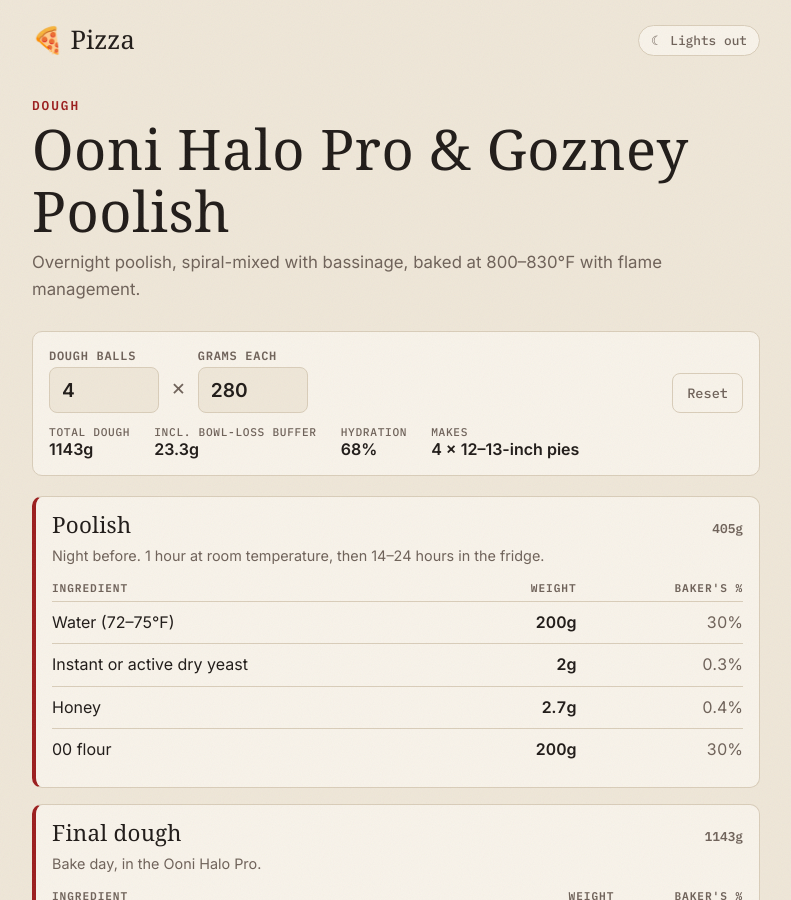
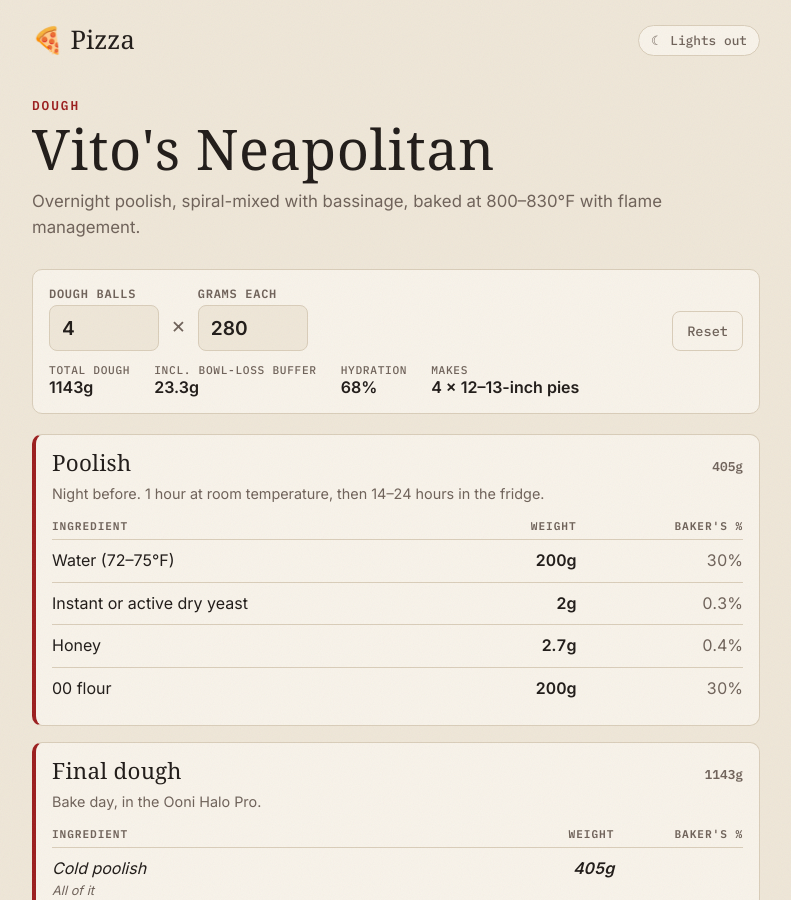
Before and after one commit to daftn/pizza, a Jekyll site: the page built from _recipes/halo-pro-poolish.md, in a window 1280 px wide and 900 px high. Shown: the whole window, without its empty margins (244-1035 px from the left). Built offline with Jekyll 4.4.1, drawn with Linux system fonts in a browser that asks for light colours; some web fonts are replaced.

Commit message:
Rename poolish dough to Vito's Neapolitan
Co-Authored-By: Claude Opus 5.5 <noreply@anthropic.com>

```diff
--- a/_recipes/halo-pro-poolish.md
+++ b/_recipes/halo-pro-poolish.md
@@ -1,5 +1,5 @@
 ---
-title: Ooni Halo Pro & Gozney Poolish
+title: Vito's Neapolitan
 category: dough
 summary: Overnight poolish, spiral-mixed with bassinage, baked at 800–830°F with flame management.
 yield:
```
